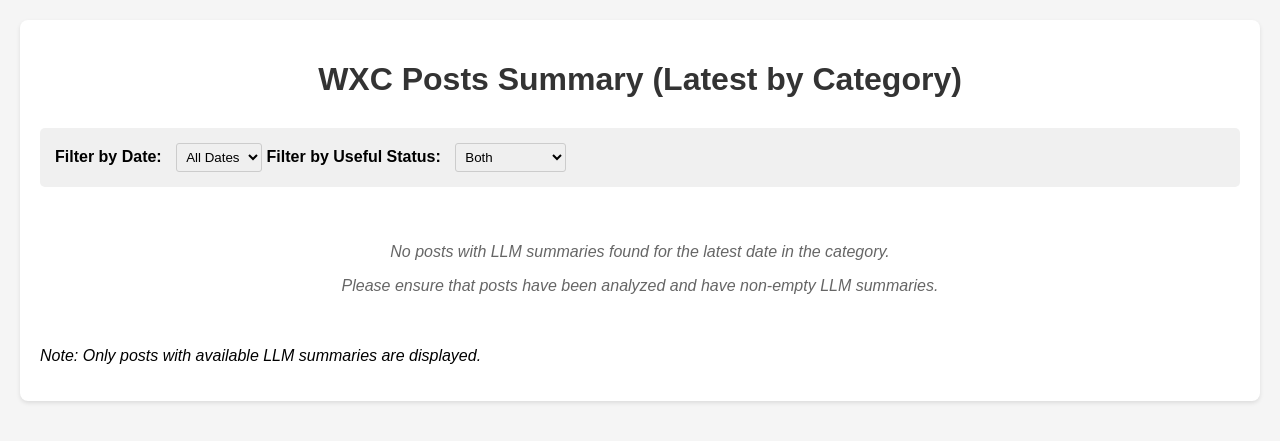
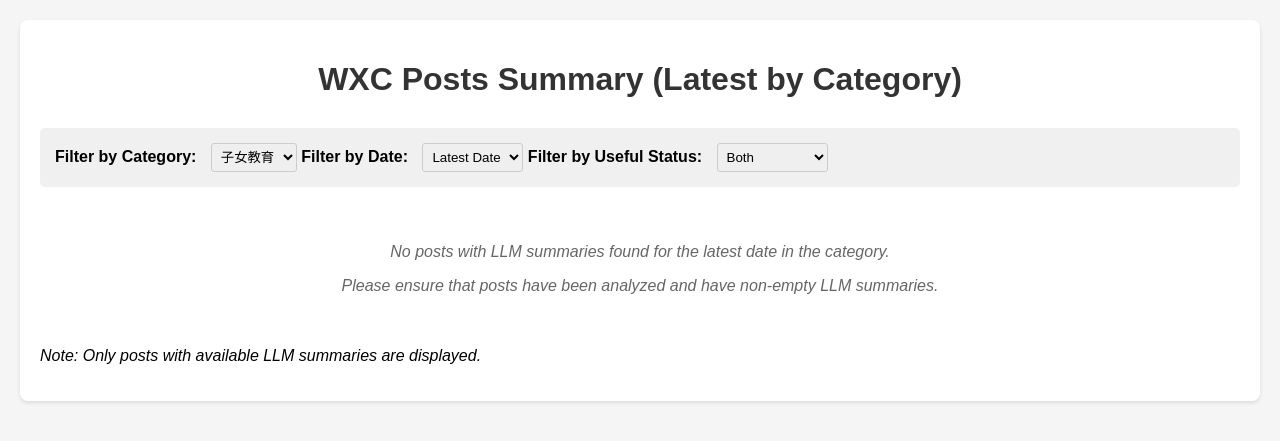
Before and after one commit to sunaaron/llm_analyzer, a Flask app: page / in a window 1280 px wide. Shown: the top 441 px of the page. Run offline with Flask 2, Linux system fonts and the light colour scheme; data that the repository does not hold is empty.

Commit message:
support category

```diff
--- a/app.py
+++ b/app.py
@@ -48,18 +48,18 @@ def index():
     # Get filter parameters from query string
     filter_param = request.args.get('filter', 'both')
     date_filter = request.args.get('date', '')
+    category_filter = request.args.get('category', 'znjy')  # Default to 'znjy' (子女教育)
 
     # Get top 15 dates for the dropdown
     top_dates = get_top_15_dates()
 
     # Use the new function to get posts by latest date for a specific category
-    # For now, we'll use "znjy" as the default category
     if date_filter:
         # If a specific date is selected, get posts for that date and category
-        posts = read_wxc_posts_by_category_and_date("znjy", date_filter)
+        posts = read_wxc_posts_by_category_and_date(category_filter, date_filter)
     else:
         # Otherwise, get posts for the latest date in the category
-        posts = read_wxc_posts_by_category_and_latest_date("znjy")
+        posts = read_wxc_posts_by_category_and_latest_date(category_filter)
 
     # Prepare data for display - only show posts with non-empty LLM summaries
     display_data = []
@@ -93,7 +93,7 @@ def index():
                     'is_useful': is_useful
                 })
 
-    return render_template('index.html', posts=display_data, filter=filter_param, date_filter=date_filter, top_dates=top_dates)
+    return render_template('index.html', posts=display_data, filter=filter_param, date_filter=date_filter, category_filter=category_filter, top_dates=top_dates)
 
 @app.route('/update_is_useful/<int:post_id>/<int:value>')
 def update_is_useful(post_id, value):
--- a/templates/index.html
+++ b/templates/index.html
@@ -170,9 +170,15 @@
 
         <!-- Filter section -->
         <div class="filter-container">
+            <span class="filter-label">Filter by Category:</span>
+            <select id="categoryFilter" class="filter-select" onchange="applyCategoryFilter()">
+                <option value="znjy" {% if category_filter == 'znjy' %}selected{% endif %}>子女教育</option>
+                <option value="tzlc" {% if category_filter == 'tzlc' %}selected{% endif %}>投资理财</option>
+            </select>
+
             <span class="filter-label">Filter by Date:</span>
             <select id="dateFilter" class="filter-select" onchange="applyDateFilter()">
-                <option value="">All Dates</option>
+                <option value="">Latest Date</option>
                 {% for date in top_dates %}
                 <option value="{{ date }}" {% if date_filter == date %}selected{% endif %}>{{ date }}</option>
                 {% endfor %}
@@ -308,16 +314,31 @@
             }
         }
 
+        // Function to apply category filter
+        function applyCategoryFilter() {
+            const categoryValue = document.getElementById('categoryFilter').value;
+            const dateValue = document.getElementById('dateFilter').value;
+            const filterValue = document.getElementById('usefulFilter').value;
+
+            // Redirect to the same page with all filter parameters
+            if (dateValue) {
+                window.location.href = `/?category=${categoryValue}&date=${dateValue}&filter=${filterValue}`;
+            } else {
+                window.location.href = `/?category=${categoryValue}&filter=${filterValue}`;
+            }
+        }
+
         // Function to apply date filter
         function applyDateFilter() {
             const dateValue = document.getElementById('dateFilter').value;
             const filterValue = document.getElementById('usefulFilter').value;
+            const categoryValue = document.getElementById('categoryFilter').value;
 
-            // Redirect to the same page with both filter parameters
-            if (dateValue) {
+            // Redirect to the same page with all filter parameters
+            if (categoryValue) {
+                window.location.href = `/?category=${categoryValue}&date=${dateValue}&filter=${filterValue}`;
+            } else {
                 window.location.href = `/?date=${dateValue}&filter=${filterValue}`;
-            } else {
-                window.location.href = `/?filter=${filterValue}`;
             }
         }
 
@@ -325,12 +346,13 @@
         function applyFilter() {
             const filterValue = document.getElementById('usefulFilter').value;
             const dateValue = document.getElementById('dateFilter').value;
+            const categoryValue = document.getElementById('categoryFilter').value;
 
-            // Redirect to the same page with both filter parameters
-            if (dateValue) {
+            // Redirect to the same page with all filter parameters
+            if (categoryValue) {
+                window.location.href = `/?category=${categoryValue}&date=${dateValue}&filter=${filterValue}`;
+            } else {
                 window.location.href = `/?date=${dateValue}&filter=${filterValue}`;
-            } else {
-                window.location.href = `/?filter=${filterValue}`;
             }
         }
     </script>
```
